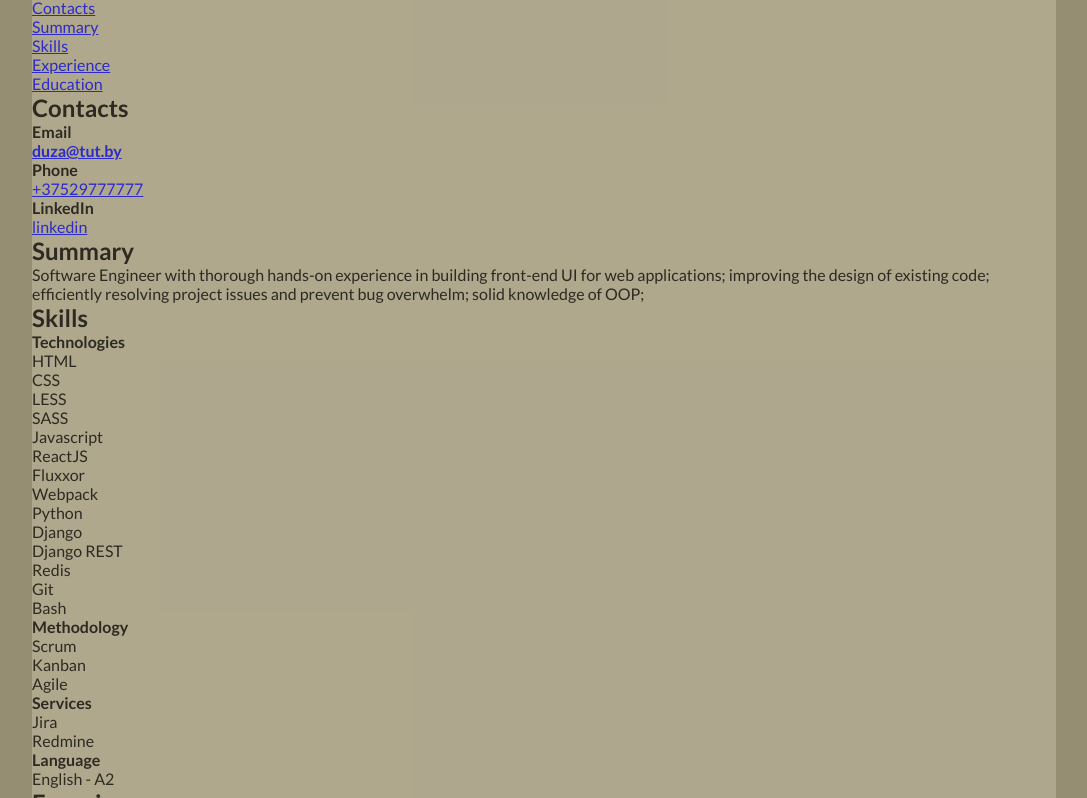
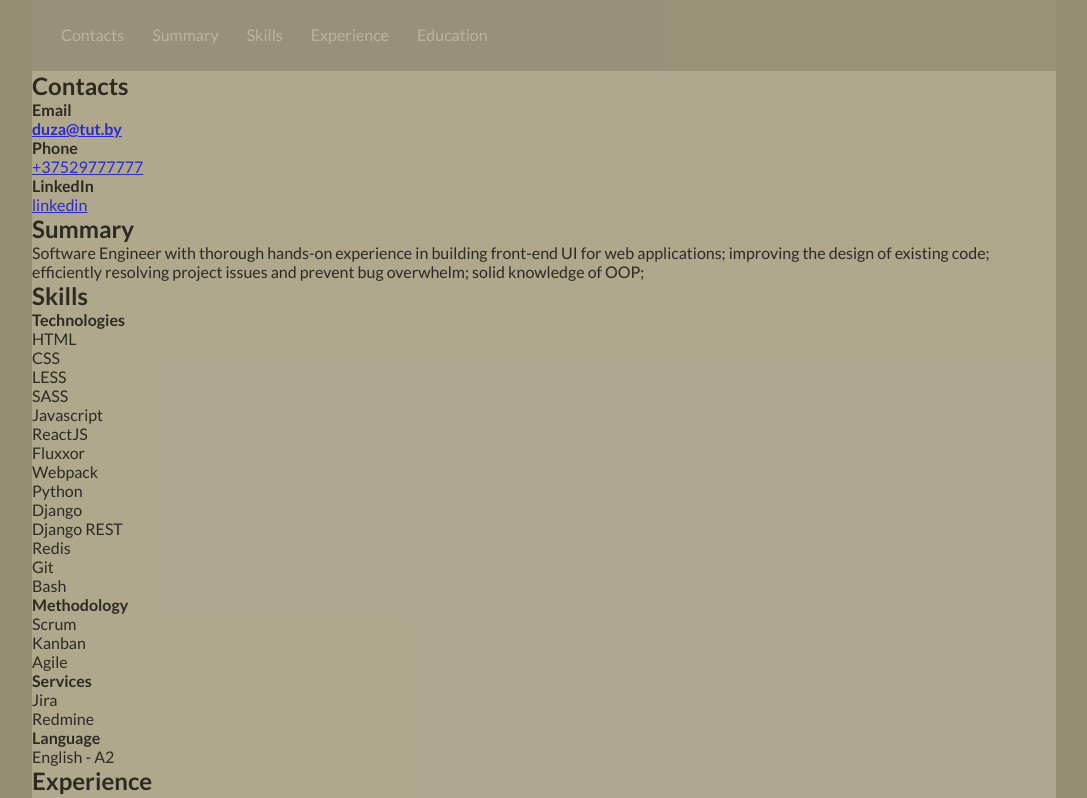
Before and after one commit to duza/rsschool-codejam1-cv, a plain HTML site: page index.html in a window 1280 px wide. Shown: the part 150-948 px from the top of the page, without its empty margins (96-1183 px from the left). Drawn offline with Linux system fonts and the light colour scheme.

Commit message:
feat: Add navigation styles

```diff
--- a/index.html
+++ b/index.html
@@ -15,22 +15,22 @@
         </div>
         <img class="header-photo" src="https://avatars0.githubusercontent.com/u/6421512" alt="Pavel Mikhadziuk photo" width="128" height="128">
       </header>
-      <nav class="clearfix">
+      <nav class="nav clearfix">
         <ul>
           <li>
-            <a href="#contacts">Contacts</a>
+            <a class="nav-item-link" href="#contacts">Contacts</a>
           </li>
           <li>
-            <a href="#summary">Summary</a>
+            <a class="nav-item-link" href="#summary">Summary</a>
           </li>
           <li>
-            <a href="#skills">Skills</a>
+            <a class="nav-item-link" href="#skills">Skills</a>
           </li>
           <li>
-            <a href="#experience">Experience</a>
+            <a class="nav-item-link" href="#experience">Experience</a>
           </li>
           <li>
-            <a href="#education">Education</a>
+            <a class="nav-item-link" href="#education">Education</a>
           </li>
         </ul>
       </nav>
--- a/style.css
+++ b/style.css
@@ -48,3 +48,25 @@ ul {
 .clearfix {
   clear: both;
 }
+
+/* navigation */
+.nav {
+  padding: 15px;
+  overflow: hidden;
+  background: #6c654c;
+  opacity: 0.4;
+}
+
+.nav-item-link {
+  float: left;
+  color: #e7e2ce;
+  text-align: center;
+  padding: 12px 14px;
+  text-decoration: none;
+  border-radius: 5px;
+}
+
+.nav-item-link:hover {
+  background: #bab399;
+  color: #524a2a;
+}
```
